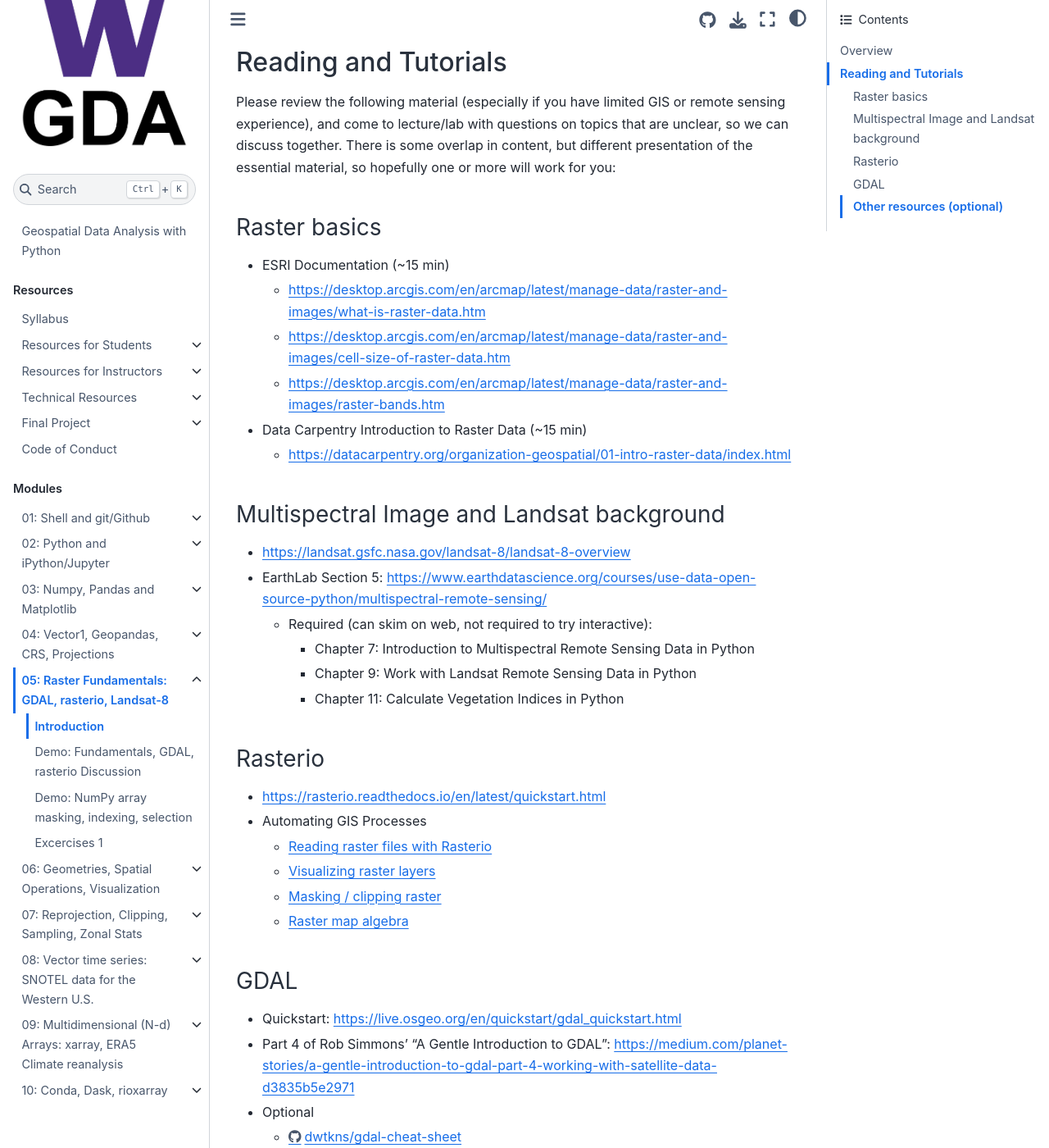
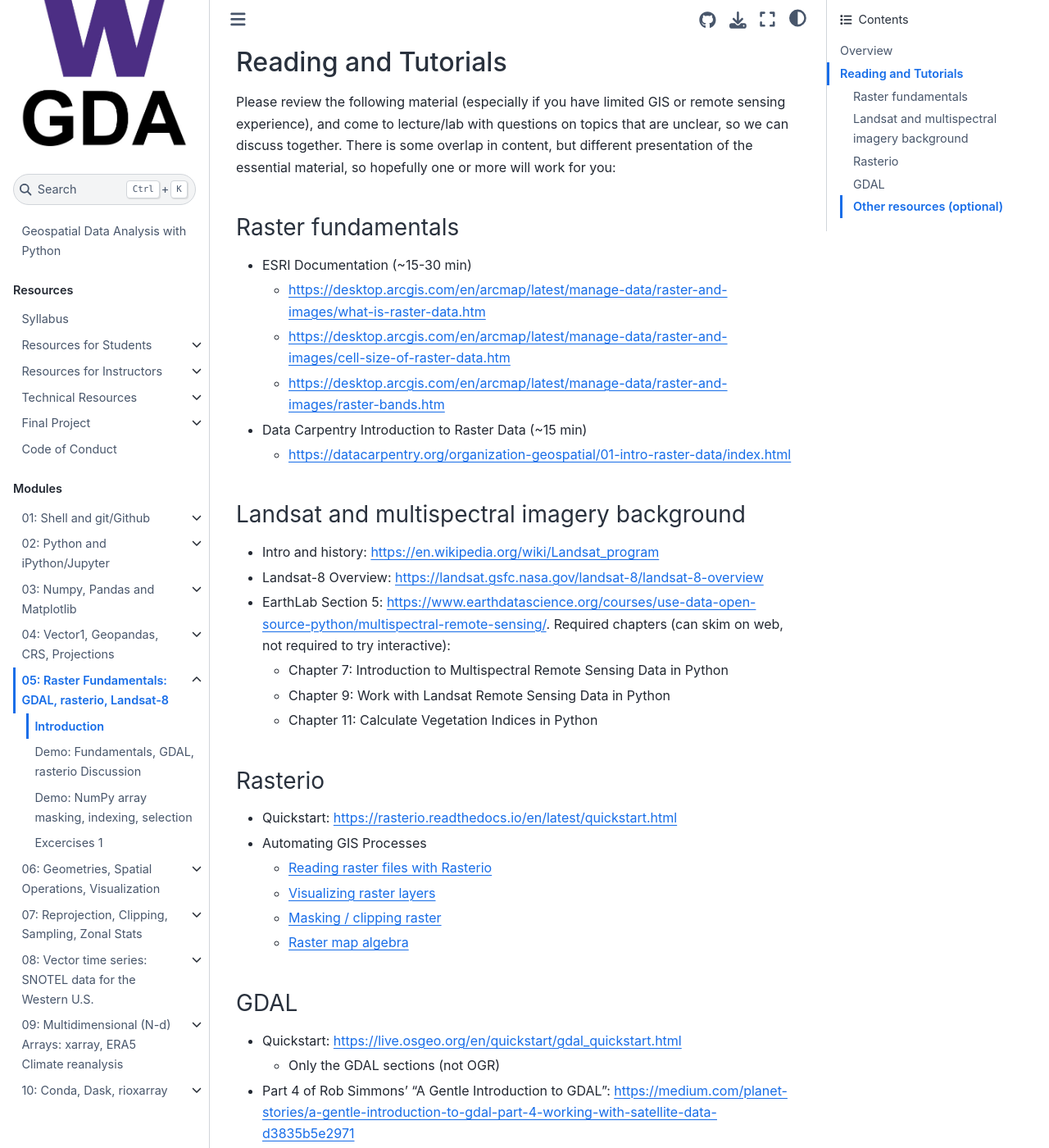
Before and after one commit to UW-GDA/jupyterbook, a Jupyter Book: the page built from book/modules/05_Raster1_GDAL_rasterio_LS8/05_Raster1_GDAL_rasterio_LS8_prep.md, in a window 1280 px wide and 1400 px high, scrolled down 377 px. Shown: the whole window at 82% size. Built offline with Jupyter Book 1.0.4 settings and Sphinx 7.4.7 and the Sphinx Book theme 1.1.4, drawn with Linux system fonts in a browser that asks for light colours; pages that are not in the unit, such as notebooks, are missing from menus.

Commit message:
Update 05_Raster1_GDAL_rasterio_LS8_prep.md

```diff
--- a/book/modules/05_Raster1_GDAL_rasterio_LS8/05_Raster1_GDAL_rasterio_LS8_prep.md
+++ b/book/modules/05_Raster1_GDAL_rasterio_LS8/05_Raster1_GDAL_rasterio_LS8_prep.md
@@ -10,24 +10,24 @@
 ## Reading and Tutorials
 Please review the following material (especially if you have limited GIS or remote sensing experience), and come to lecture/lab with questions on topics that are unclear, so we can discuss together.  There is some overlap in content, but different presentation of the essential material, so hopefully one or more will work for you:
 
-### Raster basics
-* ESRI Documentation (~15 min)
+### Raster fundamentals
+* ESRI Documentation (~15-30 min)
     * https://desktop.arcgis.com/en/arcmap/latest/manage-data/raster-and-images/what-is-raster-data.htm
     * https://desktop.arcgis.com/en/arcmap/latest/manage-data/raster-and-images/cell-size-of-raster-data.htm
     * https://desktop.arcgis.com/en/arcmap/latest/manage-data/raster-and-images/raster-bands.htm
 * Data Carpentry Introduction to Raster Data (~15 min)
     * https://datacarpentry.org/organization-geospatial/01-intro-raster-data/index.html
 
-### Multispectral Image and Landsat background
-* https://landsat.gsfc.nasa.gov/landsat-8/landsat-8-overview
-* EarthLab Section 5: https://www.earthdatascience.org/courses/use-data-open-source-python/multispectral-remote-sensing/
-    * Required (can skim on web, not required to try interactive):
-        * Chapter 7: Introduction to Multispectral Remote Sensing Data in Python
-        * Chapter 9: Work with Landsat Remote Sensing Data in Python
-        * Chapter 11: Calculate Vegetation Indices in Python
+### Landsat and multispectral imagery background
+* Intro and history: https://en.wikipedia.org/wiki/Landsat_program
+* Landsat-8 Overview: https://landsat.gsfc.nasa.gov/landsat-8/landsat-8-overview
+* EarthLab Section 5: https://www.earthdatascience.org/courses/use-data-open-source-python/multispectral-remote-sensing/. Required chapters (can skim on web, not required to try interactive):
+    * Chapter 7: Introduction to Multispectral Remote Sensing Data in Python
+    * Chapter 9: Work with Landsat Remote Sensing Data in Python
+    * Chapter 11: Calculate Vegetation Indices in Python
 
 ### Rasterio
-* https://rasterio.readthedocs.io/en/latest/quickstart.html
+* Quickstart: https://rasterio.readthedocs.io/en/latest/quickstart.html
 * Automating GIS Processes
     * [Reading raster files with Rasterio](https://autogis-site.readthedocs.io/en/latest/notebooks/Raster/reading-raster.html)
     * [Visualizing raster layers](https://autogis-site.readthedocs.io/en/latest/notebooks/Raster/plotting-raster.html)
@@ -36,8 +36,9 @@
 
 ### GDAL
 * Quickstart: https://live.osgeo.org/en/quickstart/gdal_quickstart.html
+    * Only the GDAL sections (not OGR)
 * Part 4 of Rob Simmons' "A Gentle Introduction to GDAL": https://medium.com/planet-stories/a-gentle-introduction-to-gdal-part-4-working-with-satellite-data-d3835b5e2971
-* Optional
+* Optional:
     * https://github.com/dwtkns/gdal-cheat-sheet#raster-operations
     * https://developers.planet.com/planetschool/getting-started-with-gdal/
     * Parts 1 and 2 of Rob Simmons' "A Gentle Introduction to GDAL":
```
